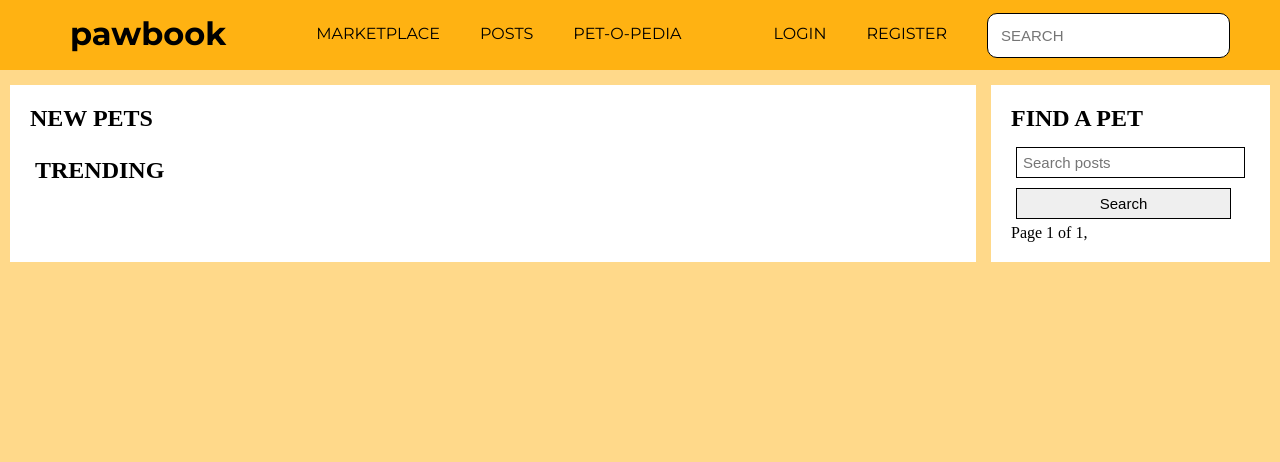
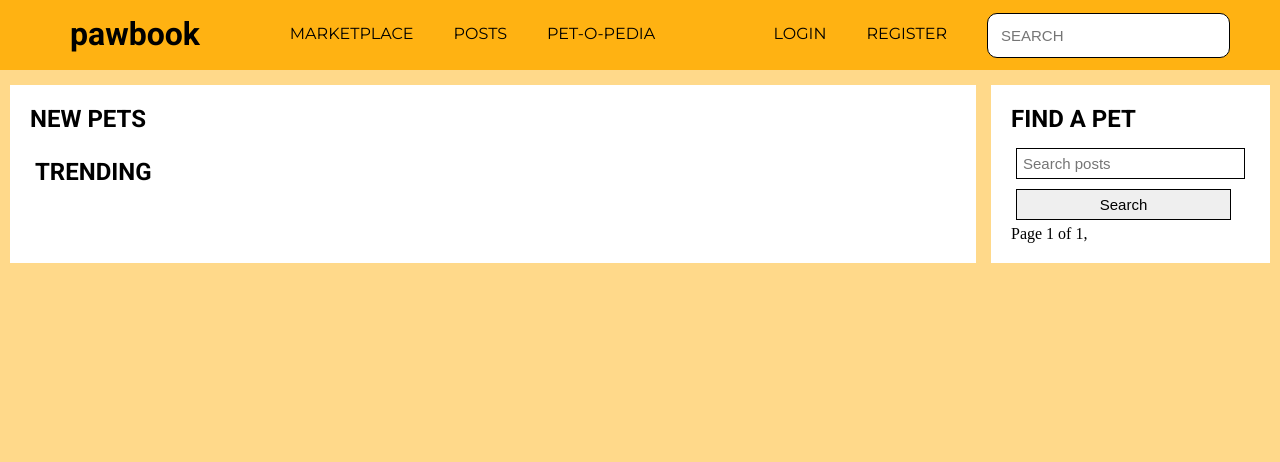
Before and after one commit to PeterDodd/pawbook_wad, a Django app: page / in a window 1280 px wide. Shown: the top 462 px of the page. Run offline with Django 3.2, Linux system fonts and the light colour scheme; data that the repository does not hold is empty.

Commit message:
Minor CSS changes

```diff
--- a/static/css/base.css
+++ b/static/css/base.css
@@ -17,7 +17,7 @@ h3,
 h4,
 h5,
 h6 {
-    font-family: var(--headline-font);
+    font-family: var(--font-headline);
 }
 
 h1 {
--- a/static/css/home.css
+++ b/static/css/home.css
@@ -82,7 +82,3 @@
 	width: 100%;
 	margin: 5px;
 }
-
-<<<<<<< HEAD
-
->>>>>>> 87abfc91f06265274aaa2ce44e775e97b3091d27
```
